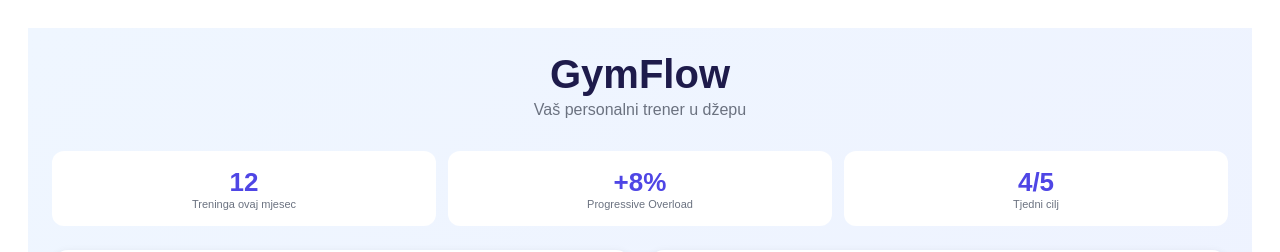
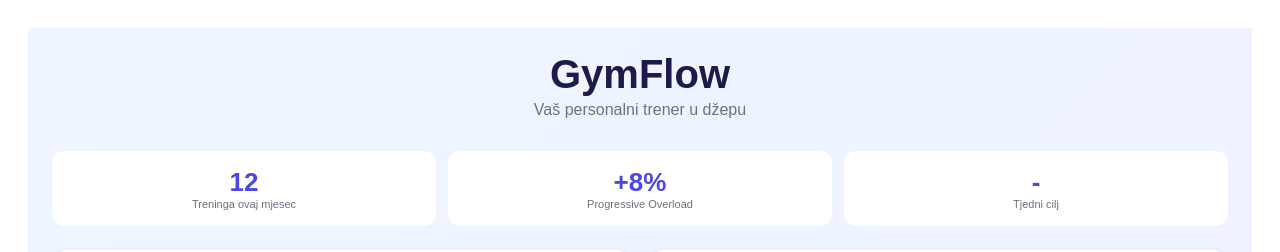
Before and after one commit to brkmika/gymflow, a Vue app in the folder vue-GymFlow/: page / in a window 1280 px wide. Shown: the top 252 px of the page. Built offline with nearby package versions, Linux system fonts and the light colour scheme.

Commit message:
malo sam radio na estetskim sitnicama pa sam dodao pointer na back btn, dodao sam dinamicki tjedni cilj u homeView i u profile view sada kad se klikne spremi se prikaze kao confirmation

```diff
--- a/vue-GymFlow/src/views/HomeView.vue
+++ b/vue-GymFlow/src/views/HomeView.vue
@@ -15,7 +15,7 @@
             <span class="stat-label">Progressive Overload</span>
         </div>
         <div class="stat-card">
-            <span class="stat-number purple">4/5</span> <!-- OVO INTO TREBA BITI DINAMICKI IZRACUNATO KASNIJE-->
+            <span class="stat-number purple">{{ tjedniCilj }}</span> <!-- OVO INTO TREBA BITI DINAMICKI IZRACUNATO KASNIJE-->
             <span class="stat-label">Tjedni cilj</span>
         </div>
     </div>
@@ -112,12 +112,20 @@
 // quick stats trebaju biti dinamicni
 
 import { useRouter } from 'vue-router';
+import { useUserStore } from '../stores/userStore'
+import { computed } from 'vue'
 
 const router = useRouter()
+const userStore = useUserStore()
 
 const navigate = (screen) => {
     router.push('/' + screen)
 }
+
+const tjedniCilj = computed(() => {
+    if(!userStore.treninziTjedno) return '-'
+    return `0/${userStore.treninziTjedno}`
+})
 
 // spoji gumbe sa navigate
 
--- a/vue-GymFlow/src/views/ProfileView.vue
+++ b/vue-GymFlow/src/views/ProfileView.vue
@@ -50,7 +50,7 @@
    </div>
    </div>
 
-   <button class="save-btn">Spremi promjene</button>
+   <button class="save-btn" :class="{ saved: saved }" @click="spremiPromjene">{{ saved ? '✓ Spremljeno!' : 'Spremi promjene' }}</button>
     </div>
    </template>
 
@@ -62,6 +62,8 @@ import { useUserStore } from '../stores/userStore';
 
 const userStore = useUserStore();
 const router = useRouter();
+
+const saved = ref(false)
 
 // BMI izracun i funkcija za spremanje podataka
 const bmi = computed(() => {
@@ -79,6 +81,10 @@ const bmiStatus = computed(() => {
     return "Pretilost"
 })
 
+const spremiPromjene = () => {
+    saved.value = true
+    setTimeout(() => saved.value = false, 2000)
+}
 
 </script>
 
@@ -185,4 +191,8 @@ const bmiStatus = computed(() => {
     border-color: #4f46e5;
     box-shadow: 0 0 0 3px rgba(79,70,229,0.1);
 }
+
+.save-btn.saved {
+    background: #16a34a;
+}
 </style>
--- a/vue-GymFlow/src/views/ProgressView.vue
+++ b/vue-GymFlow/src/views/ProgressView.vue
@@ -124,6 +124,7 @@ const bmiStatus = computed(() => {
     background: none;
     border: none;
     color: #4f46e5;
+    cursor:pointer;
     font-size: 15px;
     margin-bottom: 16px;
     padding: 0;
```
